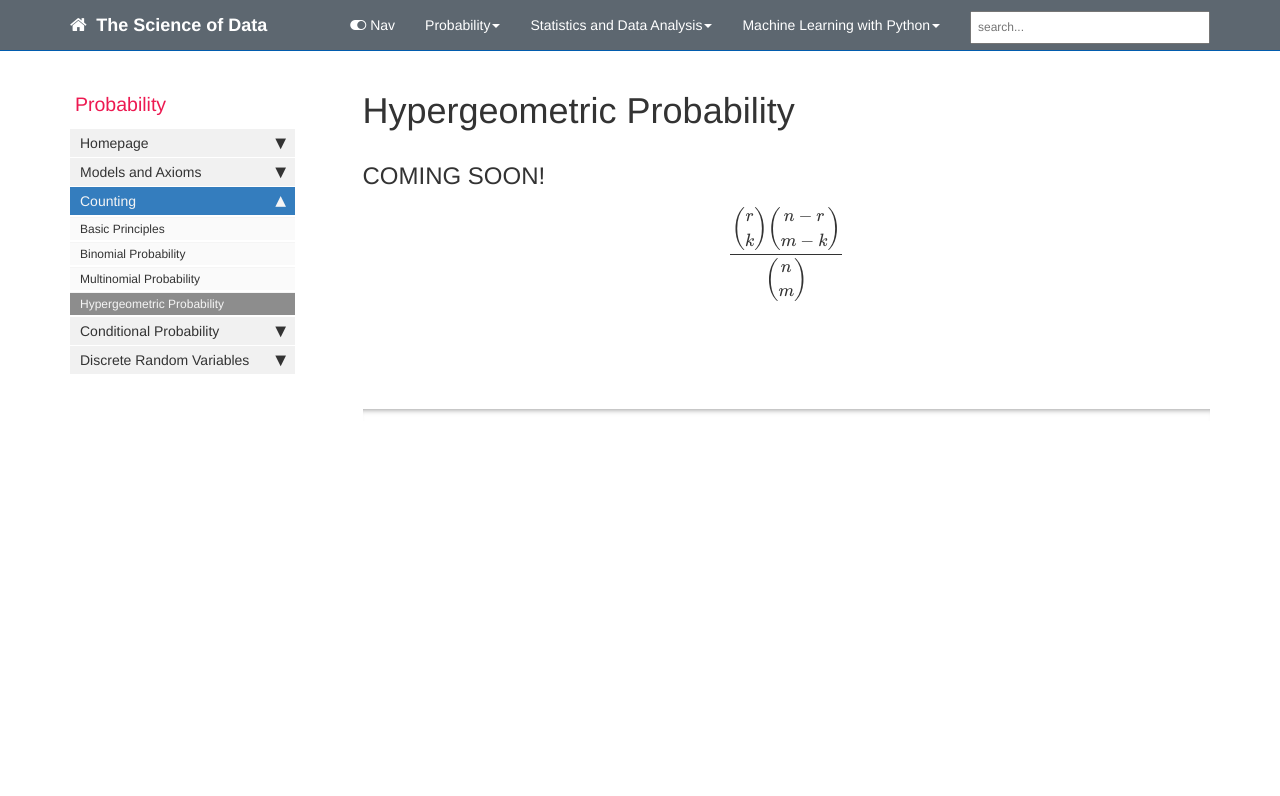
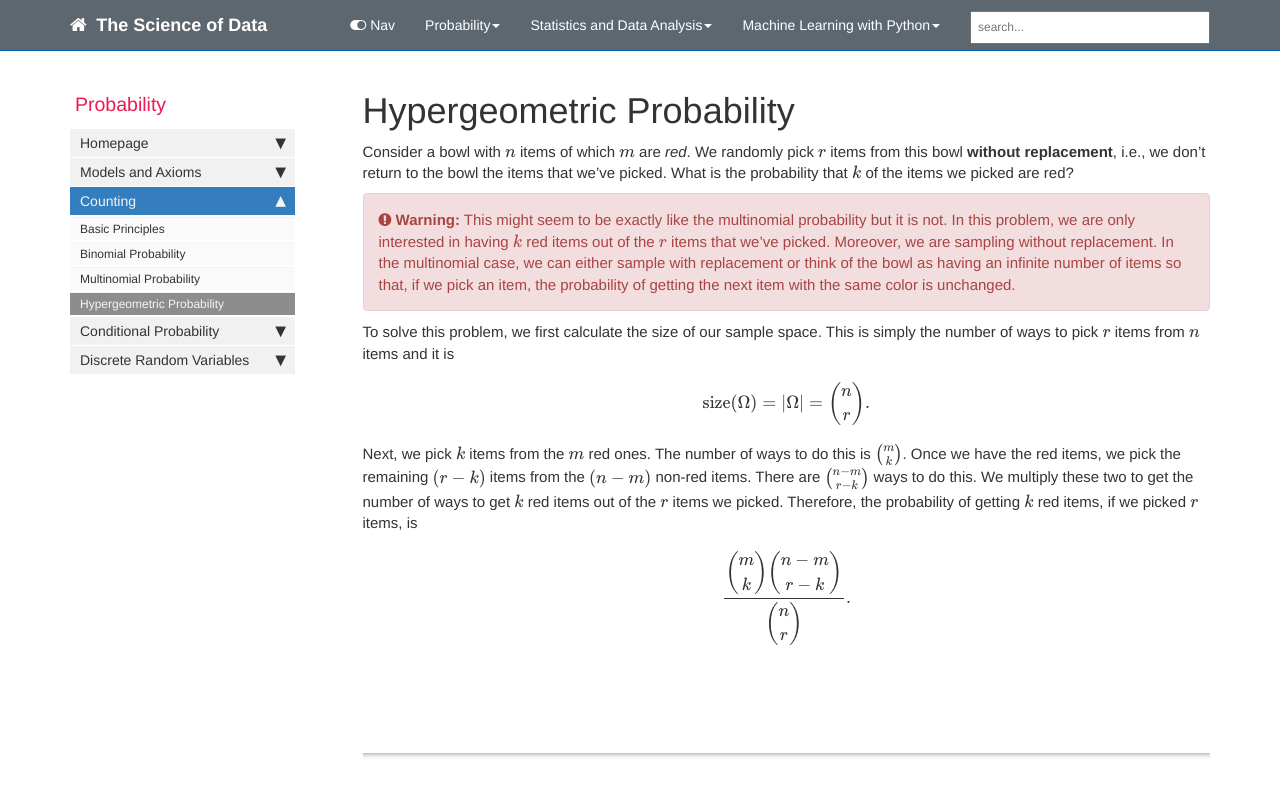
Before and after one commit to mynameisjanus/mynameisjanus.github.io, a Jekyll site: the page built from pages/probability/hypergeometric.md, in a window 1280 px wide. Shown: the top 796 px of the page. Built offline with Jekyll 4.4.1, drawn with Linux system fonts in a browser that asks for light colours; formulas are drawn with MathJax 3; comment, search, counter and statistics services are not loaded.

Commit message:
update hypergeometric

```diff
--- a/pages/probability/hypergeometric.md
+++ b/pages/probability/hypergeometric.md
@@ -7,7 +7,14 @@ usemathjax: true
 toc: false
 ---
 
-## COMING SOON!
+Consider a bowl with $$n$$ items of which $$m$$ are *red*. We randomly pick $$r$$ items from this bowl **without replacement**, i.e., we don't return to the bowl the items that we've picked. What is the probability that $$k$$ of the items we picked are red?
 
+{% include warning.html content="This might seem to be exactly like the multinomial probability but it is not. In this problem, we are only interested in having $$k$$ red items out of the $$r$$ items that we've picked. Moreover, we are sampling without replacement. In the multinomial case, we can either sample with replacement or think of the bowl as having an infinite number of items so that, if we pick an item, the probability of getting the next item with the same color is unchanged." %}
 
-$$\dfrac{\displaystyle\binom{r}{k}\binom{n-r}{m-k}}{\displaystyle\binom{n}{m}}$$
+To solve this problem, we first calculate the size of our sample space. This is simply the number of ways to pick $$r$$ items from $$n$$ items and it is
+
+$$\text{size}(\Omega)=\lvert\Omega\rvert=\binom{n}{r}.$$
+
+Next, we pick $$k$$ items from the $$m$$ red ones. The number of ways to do this is $$\binom{m}{k}$$. Once we have the red items, we pick the remaining $$(r-k)$$ items from the $$(n-m)$$ non-red items. There are $$\binom{n-m}{r-k}$$ ways to do this. We multiply these two to get the number of ways to get $$k$$ red items out of the $$r$$ items we picked. Therefore, the probability of getting $$k$$ red items, if we picked $$r$$ items, is
+
+$$\dfrac{\displaystyle\binom{m}{k}\binom{n-m}{r-k}}{\displaystyle\binom{n}{r}}.$$
```
